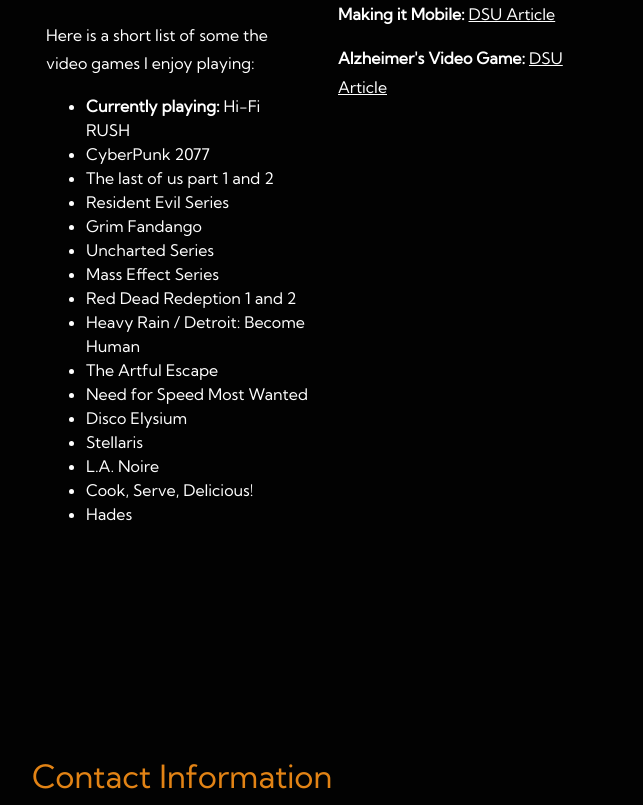
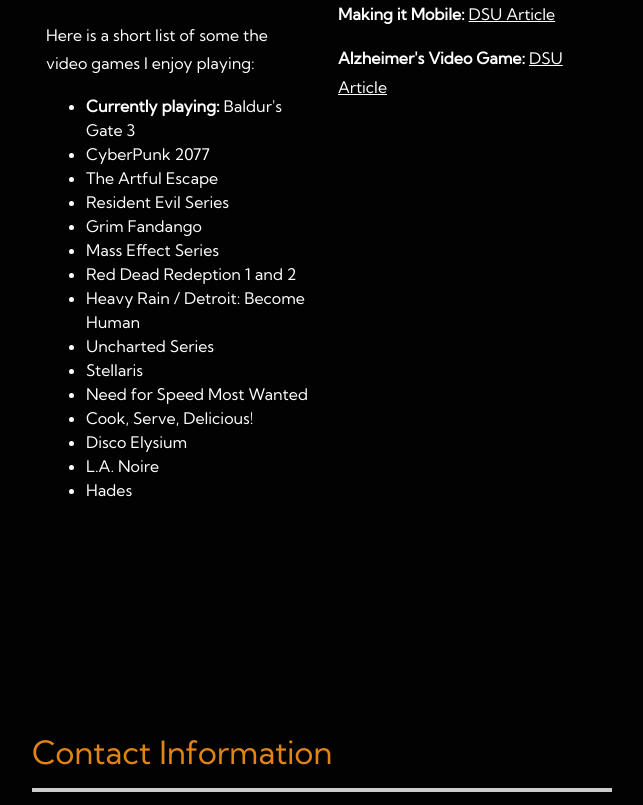
Before and after one commit to gssimao/gssimao.github.io, a plain HTML site: page index.html in a window 1280 px wide. Shown: the part 4314-5119 px from the top of the page, without its empty margins (398-1041 px from the left). Drawn offline with Linux system fonts and the light colour scheme.

Commit message:
list change

```diff
--- a/index.html
+++ b/index.html
@@ -178,21 +178,20 @@
                                 </p>
                                 <p>Here is a short list of some the video games I enjoy playing:</p>
                                 <ul>
-                                    <li><strong>Currently playing:</strong> Hi-Fi RUSH</li>
+                                    <li><strong>Currently playing:</strong> Baldur's Gate 3</li>
                                     <li>CyberPunk 2077</li>
-                                    <li>The last of us part 1 and 2</li>
+                                    <li>The Artful Escape</li>
                                     <li>Resident Evil Series</li>
                                     <li>Grim Fandango</li>
-                                    <li>Uncharted Series</li>
                                     <li>Mass Effect Series</li>
                                     <li>Red Dead Redeption 1 and 2</li>
                                     <li>Heavy Rain / Detroit: Become Human</li>
-                                    <li>The Artful Escape</li>
+                                    <li>Uncharted Series</li>
+                                    <li>Stellaris</li>
                                     <li>Need for Speed Most Wanted</li>
+                                    <li>Cook, Serve, Delicious!</li>
                                     <li>Disco Elysium</li>
-                                    <li>Stellaris</li>
                                     <li>L.A. Noire</li>
-                                    <li>Cook, Serve, Delicious!</li>
                                     <li>Hades</li>
                                 </ul>
                             </div>
```
